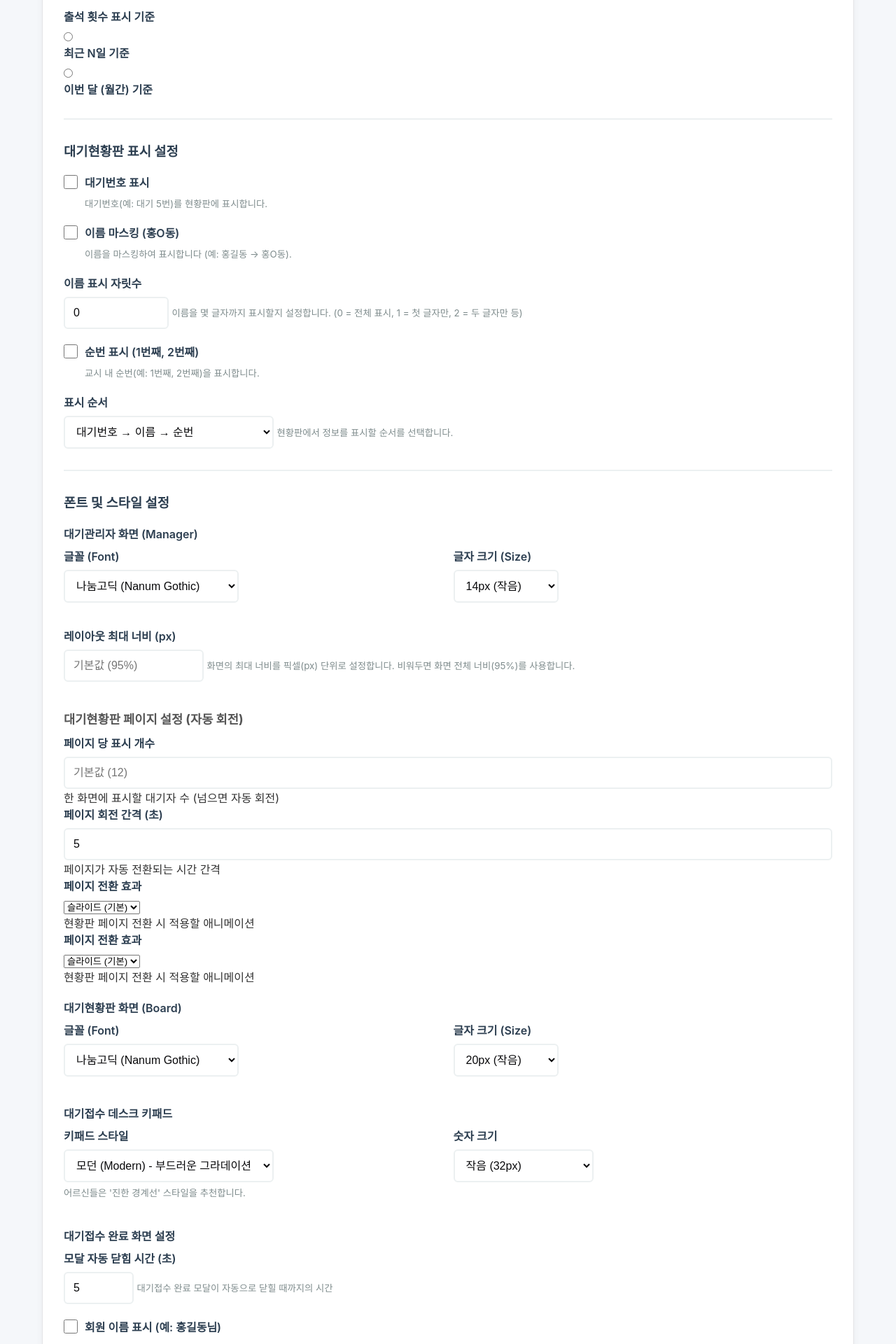
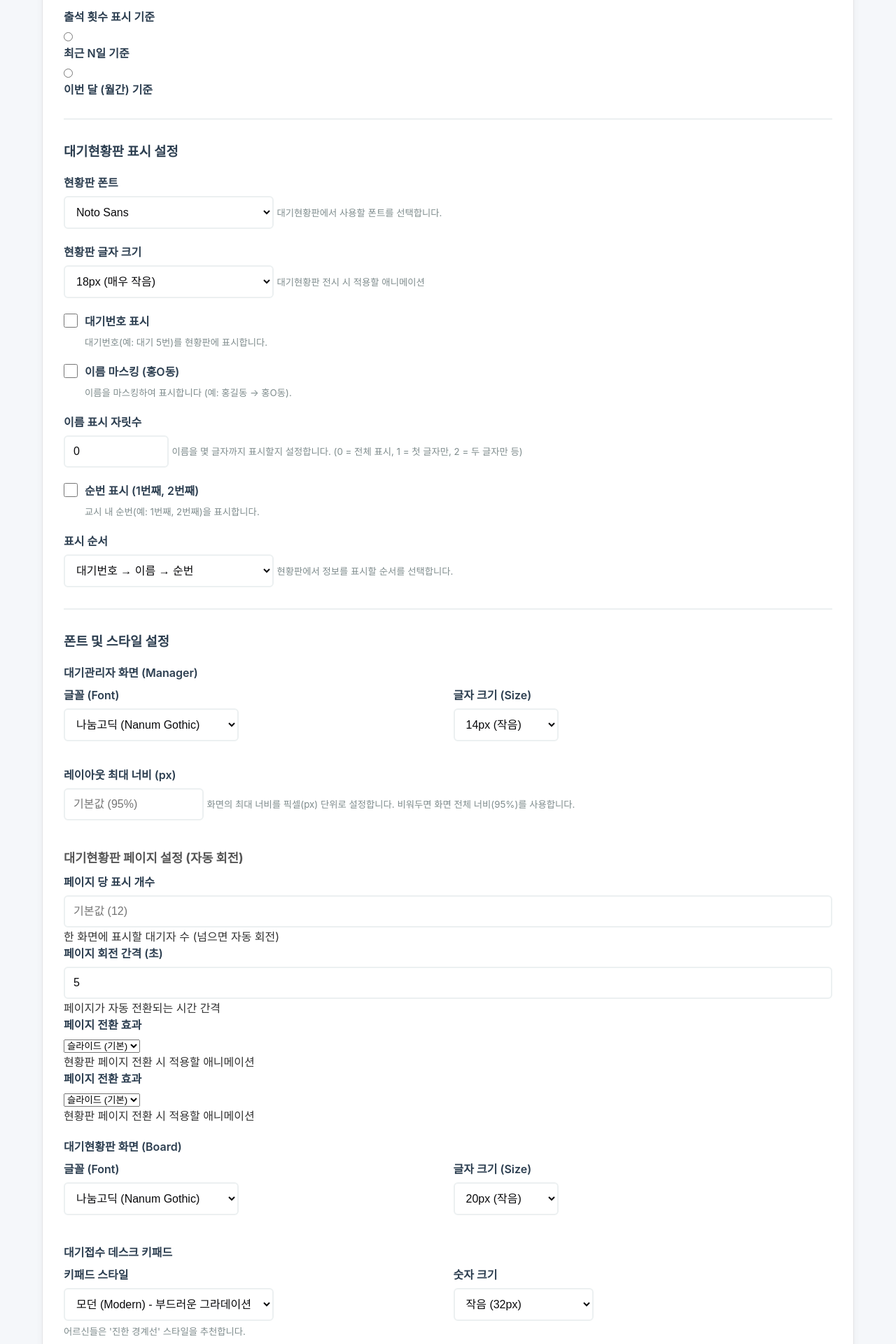
Before and after one commit to fous0607/waiting-next-fastapi-database, a Python web app: template backend/templates/settings.html in a window 1280 px wide. Shown: the part 1744-3664 px from the top of the page at 70% size. Run offline with Jinja, Linux system fonts and the light colour scheme; the template is opened without the code that fills it, so the values that code supplies are empty.

Commit message:
feat: Add board font family and font size settings to UI
- Added font family dropdown (Noto Sans, Nanum Gothic, Malgun Gothic, etc.)
- Added font size dropdown (18px to 40px)
- Settings are already integrated with backend and waiting_board.js
- Fixes issue where font settings were not visible in UI

```diff
--- a/backend/templates/components/settings/store_tab.html
+++ b/backend/templates/components/settings/store_tab.html
@@ -210,6 +210,36 @@
             <hr style="margin: 30px 0; border: none; border-top: 2px solid #ecf0f1;">
 
             <h3 style="margin-bottom: 20px; color: #2c3e50;">대기현황판 표시 설정</h3>
+
+            <div class="form-group">
+                <label>현황판 폰트</label>
+                <select id="boardFontFamily" class="form-control" style="width: 300px;">
+                    <option value="Noto Sans">Noto Sans</option>
+                    <option value="Nanum Gothic">Nanum Gothic</option>
+                    <option value="Malgun Gothic">Malgun Gothic</option>
+                    <option value="Spoqa Han Sans Neo">Spoqa Han Sans Neo</option>
+                    <option value="AppleSDGothicNeo">AppleSDGothicNeo</option>
+                </select>
+                <small style="color:#7f8c8d;">
+                    대기현황판에서 사용할 폰트를 선택합니다.
+                </small>
+            </div>
+
+            <div class="form-group">
+                <label>현황판 글자 크기</label>
+                <select id="boardFontSize" class="form-control" style="width: 300px;">
+                    <option value="18px">18px (매우 작음)</option>
+                    <option value="20px">20px (작음)</option>
+                    <option value="24px">24px (보통)</option>
+                    <option value="28px">28px (큼)</option>
+                    <option value="32px">32px (매우 큼)</option>
+                    <option value="36px">36px (초대형)</option>
+                    <option value="40px">40px (매우 큼)</option>
+                </select>
+                <small style="color:#7f8c8d;">
+                    대기현황판 전시 시 적용할 애니메이션
+                </small>
+            </div>
 
             <div class="form-group">
                 <label style="display: flex; align-items: center; gap: 10px; cursor: pointer;">
```
